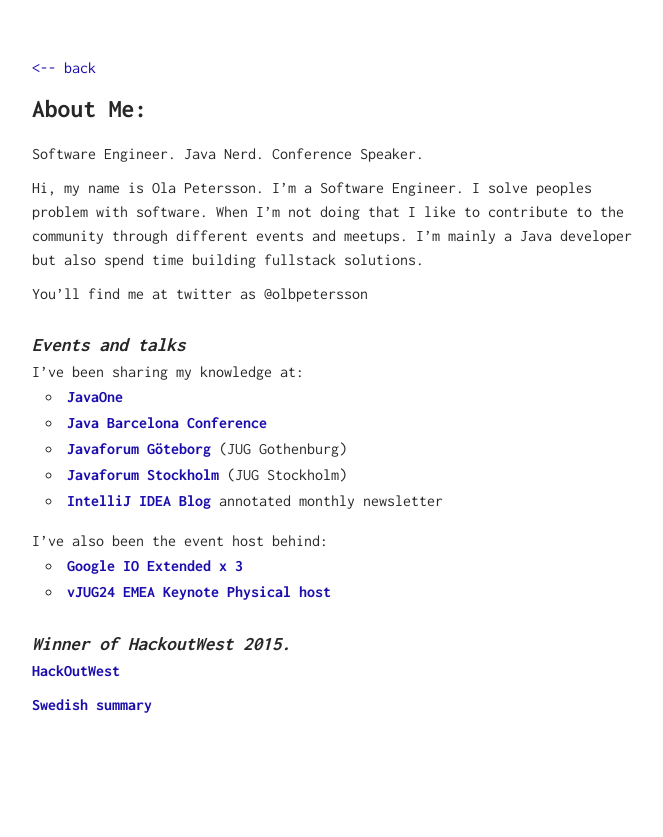
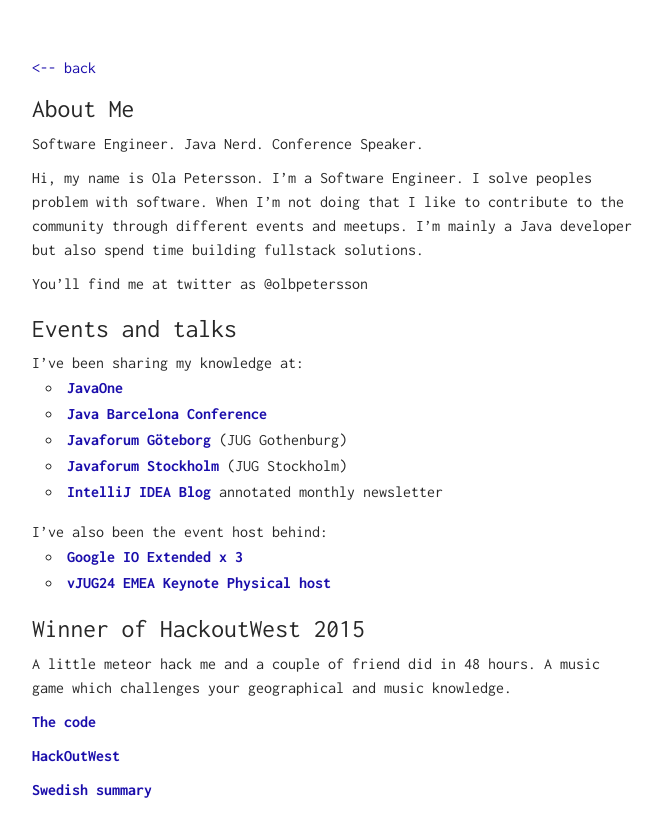
Before and after one commit to olbpetersson/olbpetersson.github.io, a Jekyll site: the page built from me/index.md, in a window 1280 px wide. Shown: the top 837 px of the page, without its empty margins (308-971 px from the left). Built offline with Jekyll 4.4.1, drawn with Linux system fonts in a browser that asks for light colours.

Commit message:
some styling

```diff
--- a/_data/websites.yml
+++ /dev/null
@@ -1,5 +0,0 @@
-- name: Gif-Giving
-  url: http://gif-giving.com
-
-- name: Sheri Koetting
-  url: http://sherikoetting.com
--- a/_layouts/about.html
+++ b/_layouts/about.html
@@ -4,7 +4,7 @@ layout: default
 
 <div class="about">
     <a class="about__back" href="/">&lt;-- back</a>
-    <h1 class="about__title">About Me:</h1>
+    <h1 class="about__title">About Me</h1>
     <div class="about__content">
         {{ content }}
     </div>
--- a/_layouts/default.html
+++ b/_layouts/default.html
@@ -18,7 +18,7 @@
         <meta name="google-site-verification" content="{{ site.google_verify }}">
     {% endif %}
 
-    <link rel="icon" href="/assets/img/favicon.png">
+    <link rel="icon" href="/assets/img/favicon.ico">
     <link rel="stylesheet"
 href="https://fonts.googleapis.com/css?family=Inconsolata:400,700">
     <link rel="stylesheet" type="text/css" href="/assets/css/main.css">
--- a/_sass/_reset.scss
+++ b/_sass/_reset.scss
@@ -16,9 +16,12 @@ time, mark, audio, video {
 	padding: 0;
 	border: 0;
 	font-size: 1em;
+	font: inherit;
 	vertical-align: baseline;
 }
-
+a {
+    text-decoration: none;
+}
 // HTML5 display-role reset for older browsers
 article, aside, details, figcaption, figure,
 footer, header, hgroup, menu, nav, section {
--- a/assets/css/main.scss
+++ b/assets/css/main.scss
@@ -37,23 +37,15 @@ a {
   }
 }
 ul {
-	font-size: 1em;
-	list-style: circle;
-	margin-left: 30px;
-	margin-top: -10px;
-	margin-bottom: 15px;
+	list-style: none;
 	li {
 		padding: 5px;
-		padding-left: 5px;
+		padding-left: 10px;
 		@media screen and (max-width: $br) {
 			padding: 10px 0 10px 0;
 		}
 	}
-	@media screen and (max-width: $br) {
-		margin-left: 10px;
-	}
 }
-
 
 .wrapper {
 	max-width: 600px;
@@ -225,24 +217,37 @@ ul {
 }
 
 .about {
-	&__title {
+	&__title,h1 {
 		font-size: 1.6em;
-		font-weight: 700;
 		margin-top: 20px;
 		margin-bottom: 10px;
 	}
 	&__content {
-		margin-top: 20px;
-		h1 {
-			font-size: 1.2em;
-			font-style: italic;
-			margin-top: 30px;
-			margin-bottom: 5px;
-		}
+		margin-top: 5px;
 		p {
 			font-size: 1em;
 			line-height: 150%;
 			margin-bottom: 10px;
 		}
 	}
+	ul {
+		font-size: 1em;
+		list-style: circle;
+		margin-left: 30px;
+		margin-top: -10px;
+		margin-bottom: 15px;
+		li {
+			padding: 5px;
+			padding-left: 5px;
+			@media screen and (max-width: $br) {
+				padding: 10px 0 10px 0;
+			}
+		}
+		@media screen and (max-width: $br) {
+			margin-left: 10px;
+		}
+	}
+	strong {
+		font-weight: 600;
+	}
 }
--- a/me/index.md
+++ b/me/index.md
@@ -26,7 +26,13 @@ I've also been the event host behind:
 * [**Google IO Extended x 3**](https://events.google.com/io2016/extended)
 * [**vJUG24 EMEA Keynote Physical host**](https://virtualjug.com/vjug24/)
 
-# Winner of HackoutWest 2015.
+# Winner of HackoutWest 2015
+A little meteor hack me and a couple of friend did in 48 hours. A music game
+which challenges your geographical and music knowledge.
+
+
+[**The code**](https://github.com/HackOutWest15/destinationunknown)
+
 [**HackOutWest**](https://hackoutwest.splashthat.com/)
 
 [**Swedish summary**](https://www.chalmers.se/sv/om-chalmers/alumni/alumniforeningar/Sidor/Chalmerister-regerar-arets-Hack-Out-West.aspx)
```
Also changed, not shown: assets/img/favicon.ico (added), assets/img/favicon.png (deleted), assets/img/lol-contributions.png (deleted).
